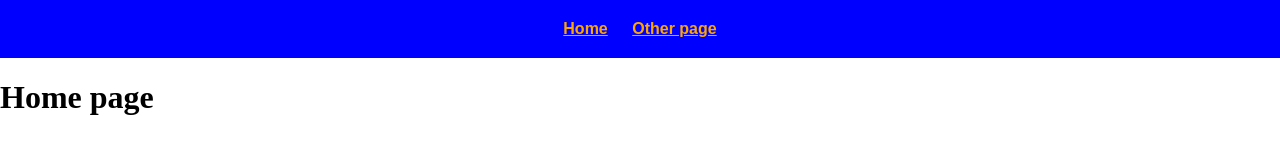
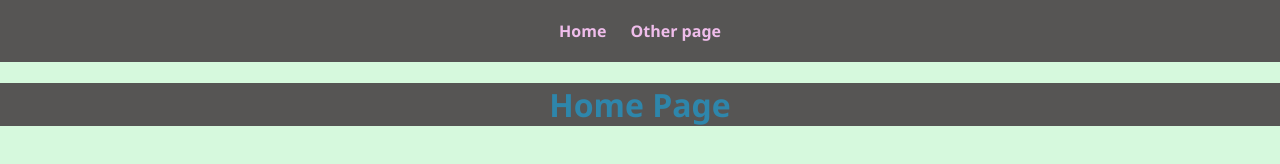
Before and after one commit to jwelty-2028/stackblitz-website, a plain HTML site: page index.html in a window 1280 px wide. Drawn offline with Linux system fonts and the light colour scheme.

Commit message:
2 files modified

```diff
--- a/index.html
+++ b/index.html
@@ -17,7 +17,9 @@
       <a href="/page2.html">Other page</a>
     </nav>
     <main>
-      <h1>Home page</h1>
+      <header>
+        <h1>Home Page</h1>
+      </header>
     </main>
   </body>
 </html>
--- a/styles.css
+++ b/styles.css
@@ -1,16 +1,27 @@
 body {
   margin: 0;
+  font-family: 'Segoe UI', Tahoma, Geneva, Verdana, sans-serif;
+  color: #2e86ab;
+  background-color: #d6f9dd;
 }
 nav {
- background-color: blue;
- text-align: center;
- padding: 20px;
- font-family: sans-serif;
- font-weight: 700;
+  background-color: #565554;
+  text-align: center;
+  padding: 20px;
+  font-weight: 700;
+  margin-bottom: 0%;
 }
 
 nav a {
   padding: 10px;
-  color: #FFA500;
+  color: #efbdeb;
+  text-decoration-line: none;
+}
 
+header {
+  text-align: center;
+  background-color: #565554;
+  margin-top: 0%;
 }
+
+/* https://coolors.co/d6f9dd-565554-2e86ab-e94f37-efbdeb */
```
